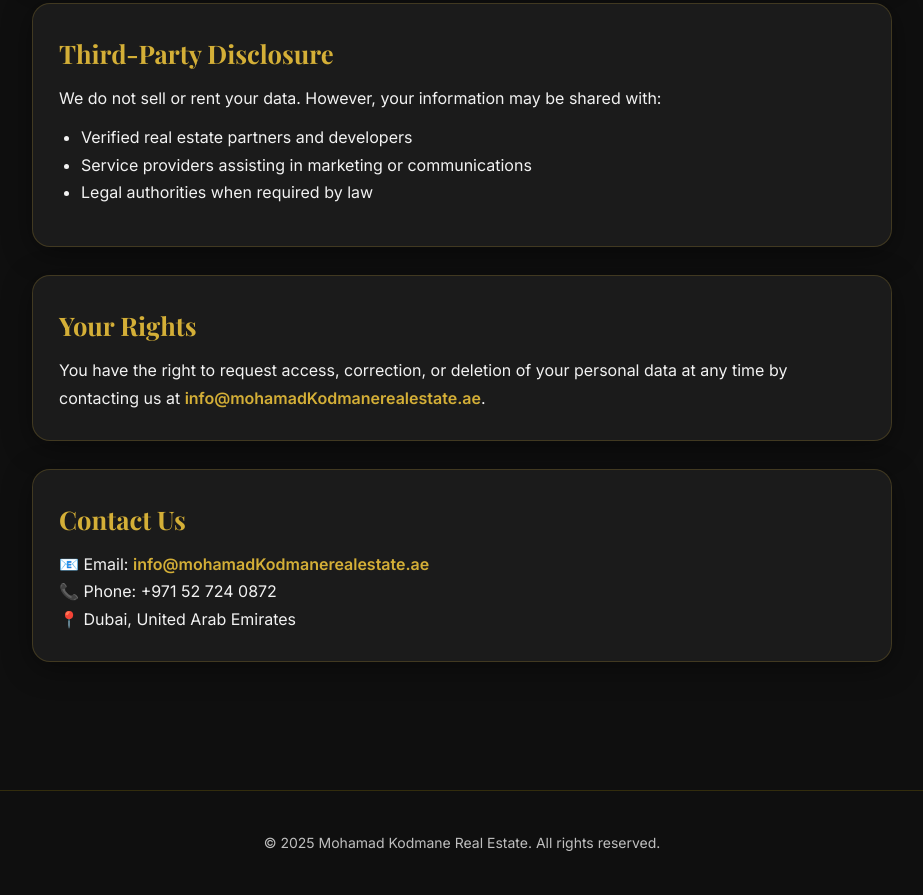
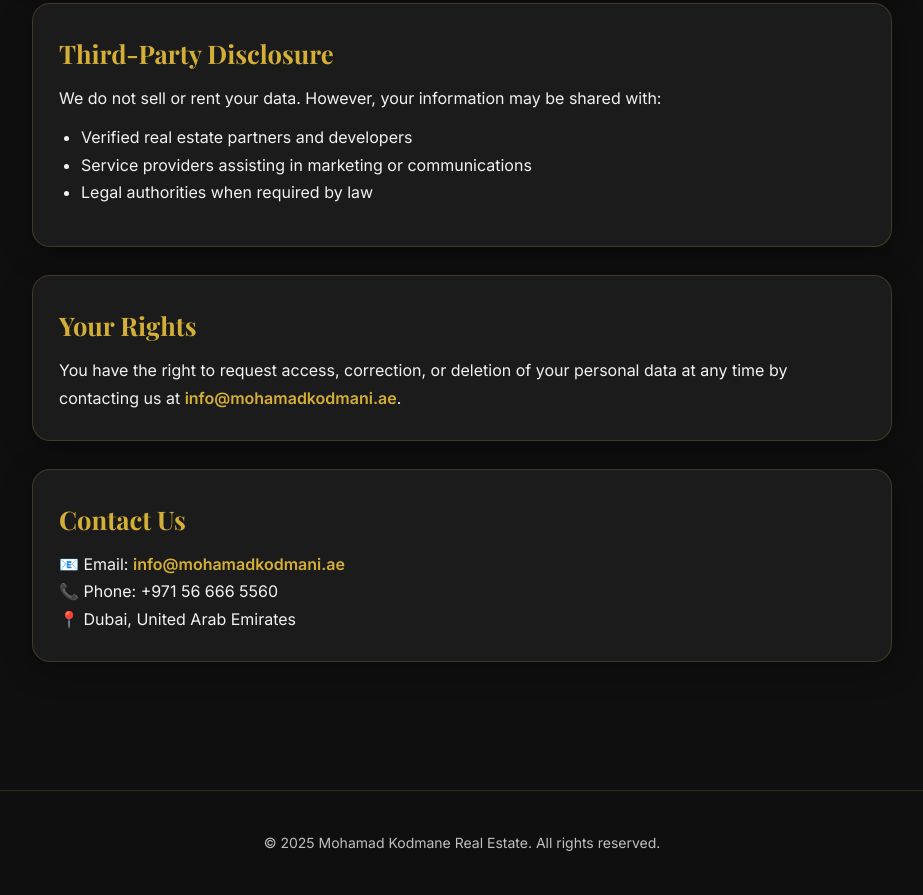
Before and after one commit to mghally999/mk-real-estate-privacy-policy, a plain HTML site: page index.html in a window 1280 px wide. Shown: the part 1433-2328 px from the top of the page, without its empty margins (178-1101 px from the left). Drawn offline with nearby package versions, Linux system fonts and the light colour scheme.

Commit message:
changing email and number

```diff
--- a/index.html
+++ b/index.html
@@ -274,13 +274,13 @@
             <h2>Your Rights</h2>
             <p>You have the right to request access, correction, or deletion of your personal data at any time by
                 contacting us
-                at <a href="mailto:info@mohamadKodmanerealestate.ae">info@mohamadKodmanerealestate.ae</a>.</p>
+                at <a href="mailto:info@mohamadkodmani.ae">info@mohamadkodmani.ae</a>.</p>
         </section>
 
         <section>
             <h2>Contact Us</h2>
-            <p>📧 Email: <a href="mailto:info@mohamadKodmanerealestate.ae">info@mohamadKodmanerealestate.ae</a><br>
-                📞 Phone: +971 52 724 0872<br>
+            <p>📧 Email: <a href="mailto:info@mohamadkodmani.ae">info@mohamadkodmani.ae</a><br>
+                📞 Phone: +971 56 666 5560<br>
                 📍 Dubai, United Arab Emirates
             </p>
         </section>
```
